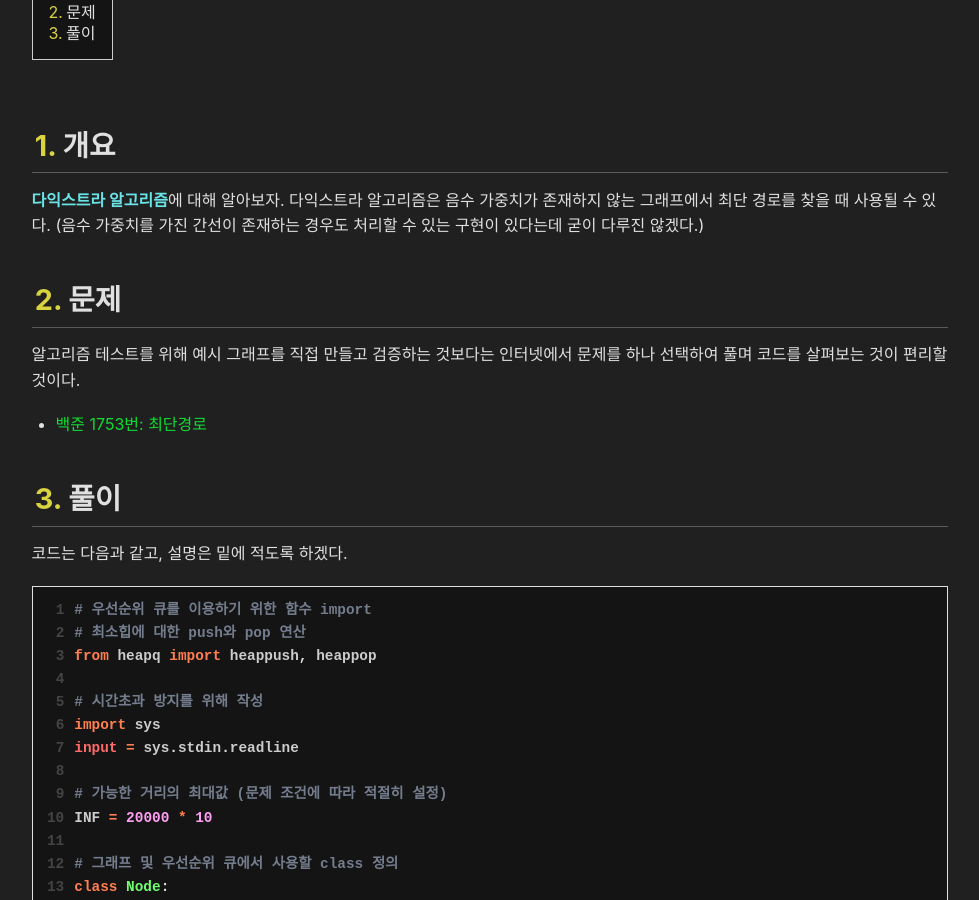
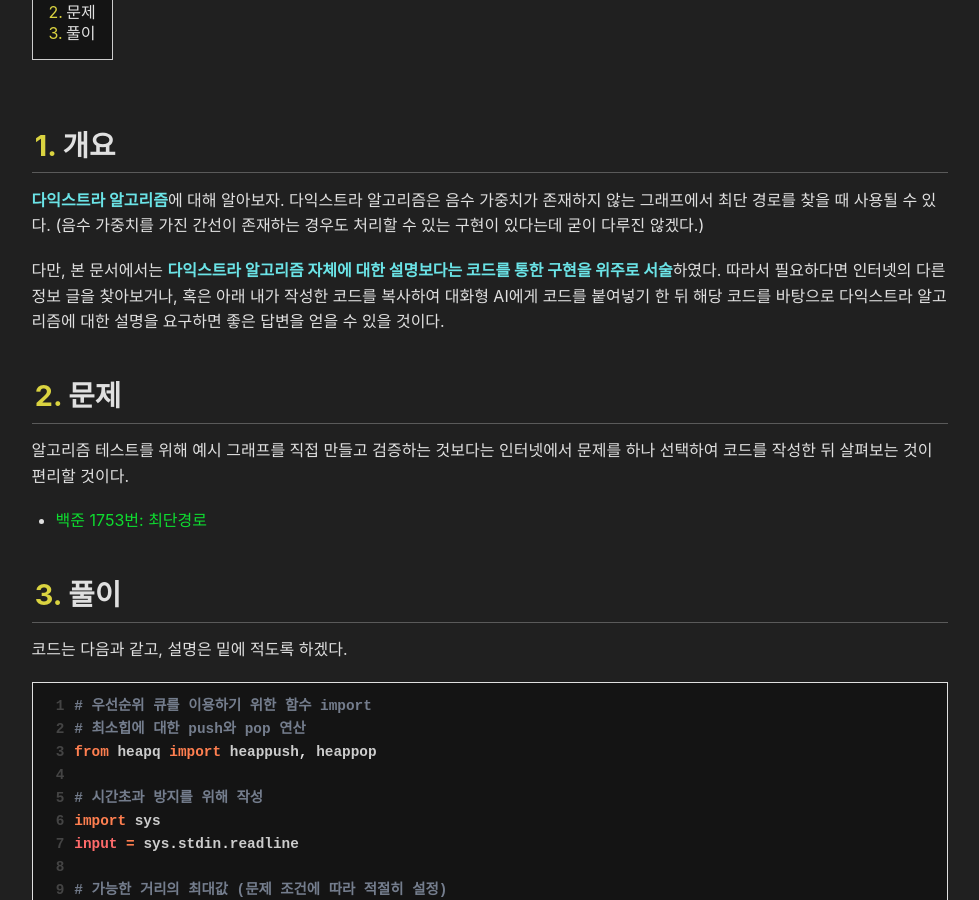
Before and after one commit to reudekx/reudekx.github.io, a Jekyll site: the page built from _docs/docs/CS/알고리즘/다익스트라.md, in a window 1280 px wide and 900 px high, scrolled down 1030 px. Shown: the whole window, without its empty margins (150-1129 px from the left). Built offline with Jekyll 4.4.1, drawn with Linux system fonts in a browser that asks for light colours; some of the changed text lies outside the part shown.

Commit message:
docs: 내용 업데이트

```diff
--- a/_docs/docs/CS/알고리즘/다익스트라.md
+++ b/_docs/docs/CS/알고리즘/다익스트라.md
@@ -14,10 +14,17 @@ copyright: © 2024 reudekx · CC BY 4.0
 (음수 가중치를 가진 간선이 존재하는 경우도 처리할 수 있는
 구현이 있다는데 굳이 다루진 않겠다.)
 
+다만, 본 문서에서는 **다익스트라 알고리즘 자체에 대한 설명보다는
+코드를 통한 구현을 위주로 서술**하였다.
+따라서 필요하다면 인터넷의 다른 정보 글을 찾아보거나,
+혹은 아래 내가 작성한 코드를 복사하여 대화형 AI에게 코드를 붙여넣기 한 뒤
+해당 코드를 바탕으로 다익스트라 알고리즘에 대한 설명을 요구하면
+좋은 답변을 얻을 수 있을 것이다.
+
 ## 문제
 
 알고리즘 테스트를 위해 예시 그래프를 직접 만들고 검증하는 것보다는
-인터넷에서 문제를 하나 선택하여 풀며 코드를 살펴보는 것이 편리할 것이다.
+인터넷에서 문제를 하나 선택하여 코드를 작성한 뒤 살펴보는 것이 편리할 것이다.
 
 * [백준 1753번: 최단경로](https://www.acmicpc.net/problem/1753)
 
```
Also changed, not shown: other parts of _docs/docs/CS/알고리즘/다익스트라.md (+2 -2 lines), _docs/docs/블로그.md (+4 -1 lines).
